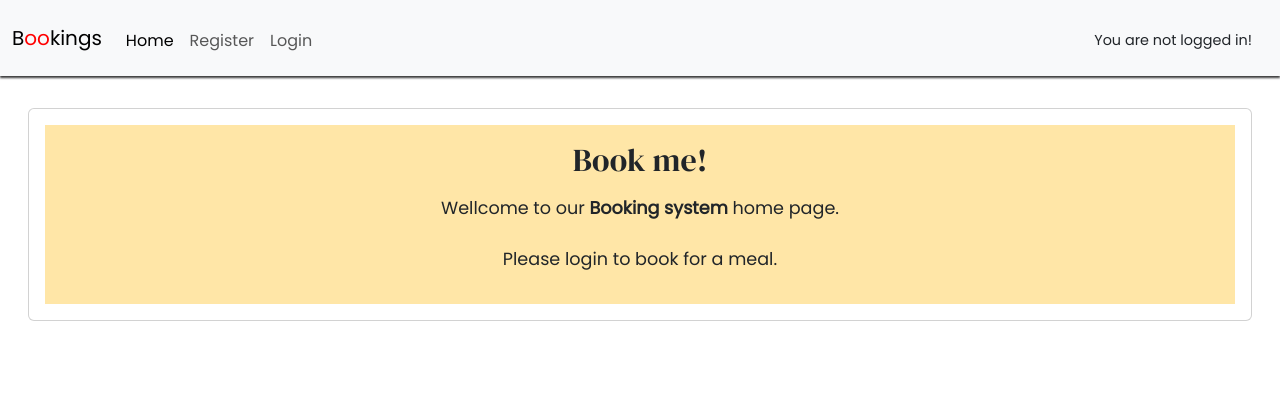
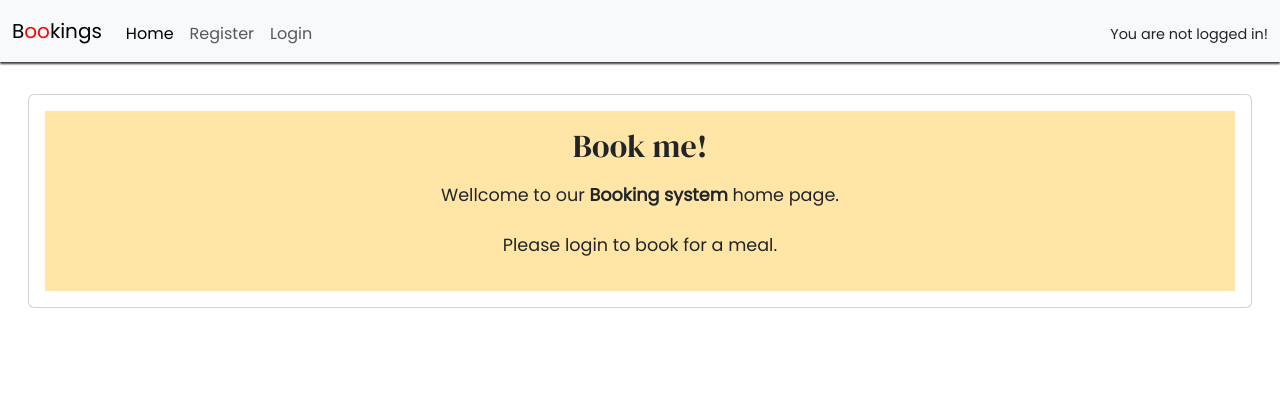
Before and after one commit to kasemdeautsch/PP4, a Django app: page / in a window 1280 px wide. Shown: the top 420 px of the page. Run offline with Django 4.2, Linux system fonts and the light colour scheme; parts of the project's set-up code (start-up, migrations or seed data) failed here and were passed over; some libraries are stand-ins or nearby versions.

Commit message:
restyle logged-in paragraph

```diff
--- a/booking/models.py
+++ b/booking/models.py
@@ -21,7 +21,7 @@ class Reservation(models.Model):
     user = models.ForeignKey(
         User, on_delete=models.CASCADE, related_name="resev_user")
     name = models.CharField(max_length=50)
-    date = models.DateField(default=timezone.now)
+    date = models.DateField(default=timezone.now)# https://docs.djangoproject.com/en/4.2/ref/models/fields/#django.db.models.DateField
     time = models.TimeField(default=timezone.now)
     email = models.EmailField(max_length=50)
     notes = models.TextField(blank=True)
--- a/booking/views.py
+++ b/booking/views.py
@@ -1,5 +1,5 @@
-from django.views.generic import ListView, CreateView,TemplateView
-from django.shortcuts import render, get_object_or_404, redirect,reverse
+from django.views.generic import ListView, CreateView, TemplateView
+from django.shortcuts import render, get_object_or_404, redirect, reverse
 #from django.http import HttpResponse
 
 from django.contrib.auth.decorators import login_required
@@ -20,8 +20,11 @@ class Home(TemplateView):
     View to render the home page
     """
 
-    print('timezone.now-->>', timezone.now().date())
+    print('timezone.now-------->>', timezone.now())
+    print('timezone.now.today-->>', timezone.now().today())
+    print('timezone.now.date-->>', timezone.now().date())
     print('timezone.now.time-->>', timezone.now().time())
+
     print('datetime.date.today-->>', datetime.date.today())
     print('datetime.datetime.now()-->>',  datetime.datetime.now())
     print('timezone.current-->>', timezone.get_current_timezone())
@@ -122,6 +125,7 @@ def reservation_edit(request, reservation_id):
             messages.add_message(request, messages.ERROR, "Error Updating Booking!")
             reservation_form = ReservationForm()
             return HttpResponseRedirect(reverse("reservations"))
+            #return redirect(reverse('reservations'))
 
     reservation = get_object_or_404(Reservation, pk=reservation_id)
     reservation_form = ReservationForm(instance=reservation)
--- a/static/css/style.css
+++ b/static/css/style.css
@@ -83,3 +83,10 @@ footer {
     padding: 5%;
     color: #3a3a3a;
 }
+
+/* Media queries*/
+@media screen and (min-width: 576px) {
+    .user-loging {
+        margin-bottom: 0;
+    }
+}
--- a/templates/base.html
+++ b/templates/base.html
@@ -88,11 +88,11 @@
           </ul>
           <!-- Check the user authenticated and display it in the top-right  -->
           {% if user.is_authenticated %}
-          <p class="text-center m-3 user-loging">
+          <p class="user-loging">
             You are logged in as: <span><em>{{ user }}</em></span>
           </p>
           {% else %}
-          <p class="text-center m-3 user-loging">You are not logged in!</p>
+          <p class="user-loging">You are not logged in!</p>
           {% endif %}
         </div>
       </div>
```
Also changed, not shown: resturant/settings.py (+5 -3 lines), 1 other file.
